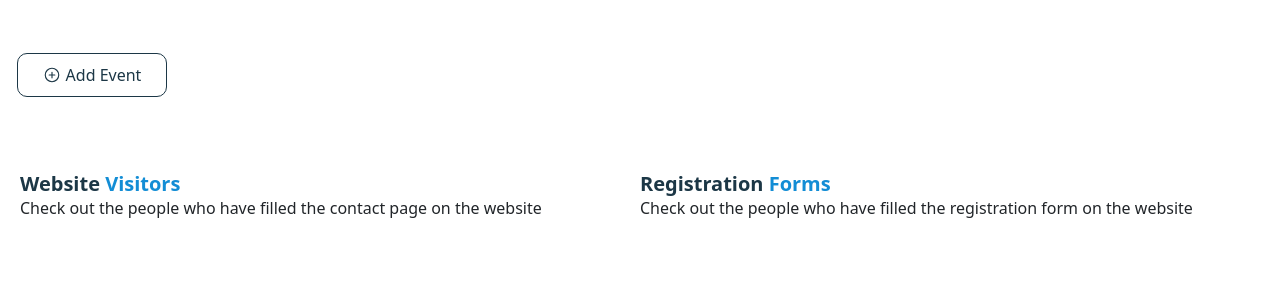
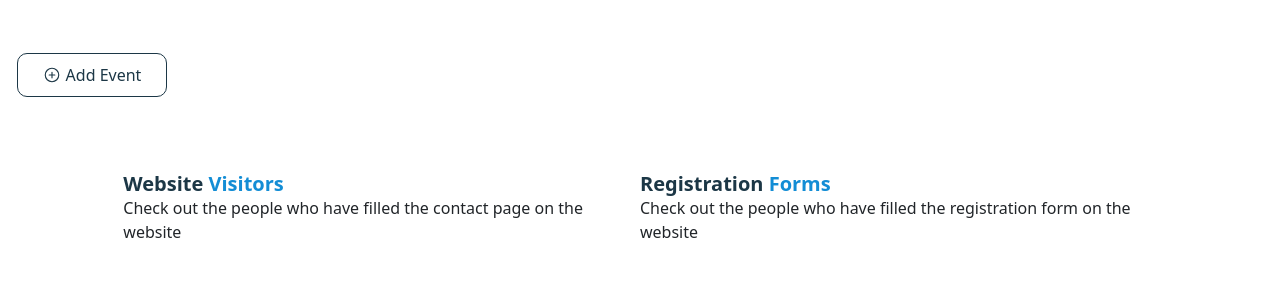
Before and after one commit to sidmrlazy/rgs, a PHP site: page /rgs-new/controller/index-admin.php in a window 1280 px wide. Shown: the part 62-362 px from the top of the page. Run offline with PHP 8.4, Linux system fonts and the light colour scheme; the visitor is signed in with stand-in values (Sample User, id 1); data that the repository does not hold is empty.

Commit message:
modified:   rgs-new/controller/assets/admin-styles.css modified:   rgs-new/controller/dashboard/section-2.php

```diff
--- a/rgs-new/controller/assets/admin-styles.css
+++ b/rgs-new/controller/assets/admin-styles.css
@@ -58,7 +58,7 @@
 }
 .dashboard-row {
   display: flex;
-  justify-content: space-between;
+  justify-content: center;
   align-items: flex-start;
   width: 100%;
   margin-top: 50px;
--- a/rgs-new/controller/dashboard/section-2.php
+++ b/rgs-new/controller/dashboard/section-2.php
@@ -1,5 +1,5 @@
 <div class="dashboard-row">
-    <div class="col-md-6 ">
+    <div class="col-md-5">
         <div class="dashboard-heading-section">
             <h2>Website <span>Visitors</span></h2>
             <p>Check out the people who have filled the contact page on the website</p>
@@ -57,7 +57,7 @@
 
     </div>
 
-    <div class="col-md-6 ">
+    <div class="col-md-5 ">
         <div class="dashboard-heading-section">
             <h2>Registration <span>Forms</span></h2>
             <p>Check out the people who have filled the registration form on the website</p>
```
